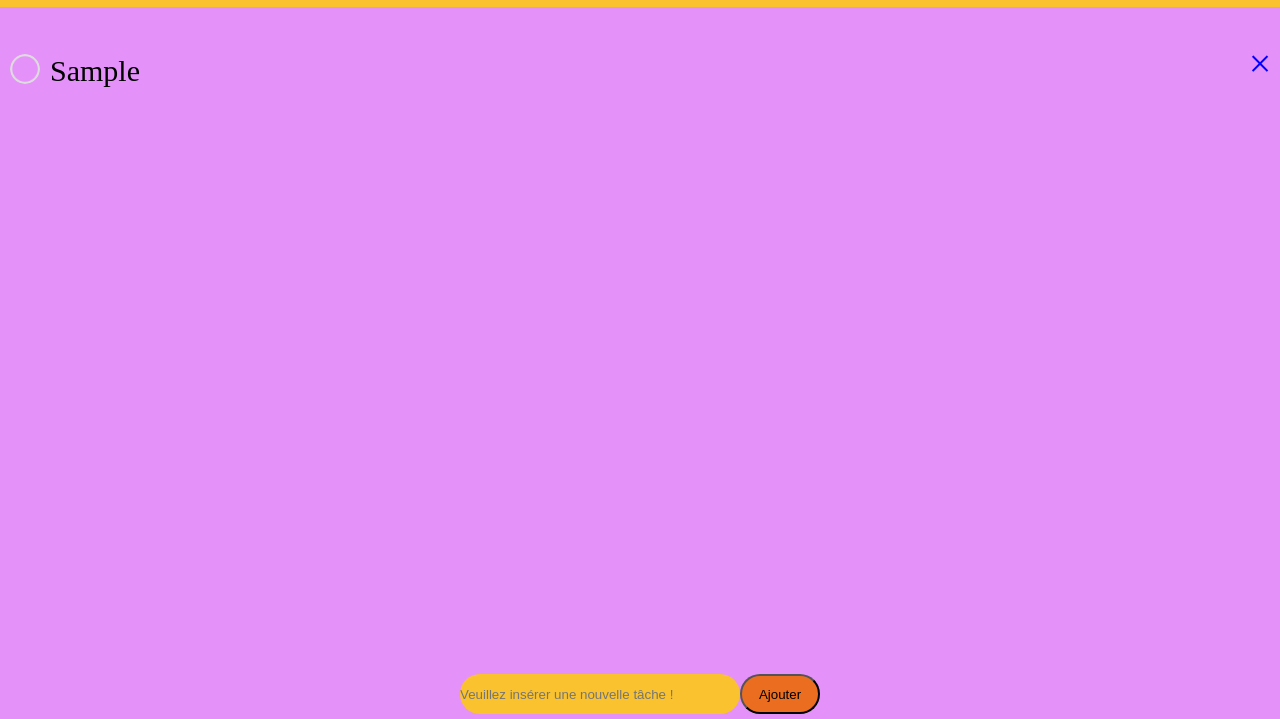
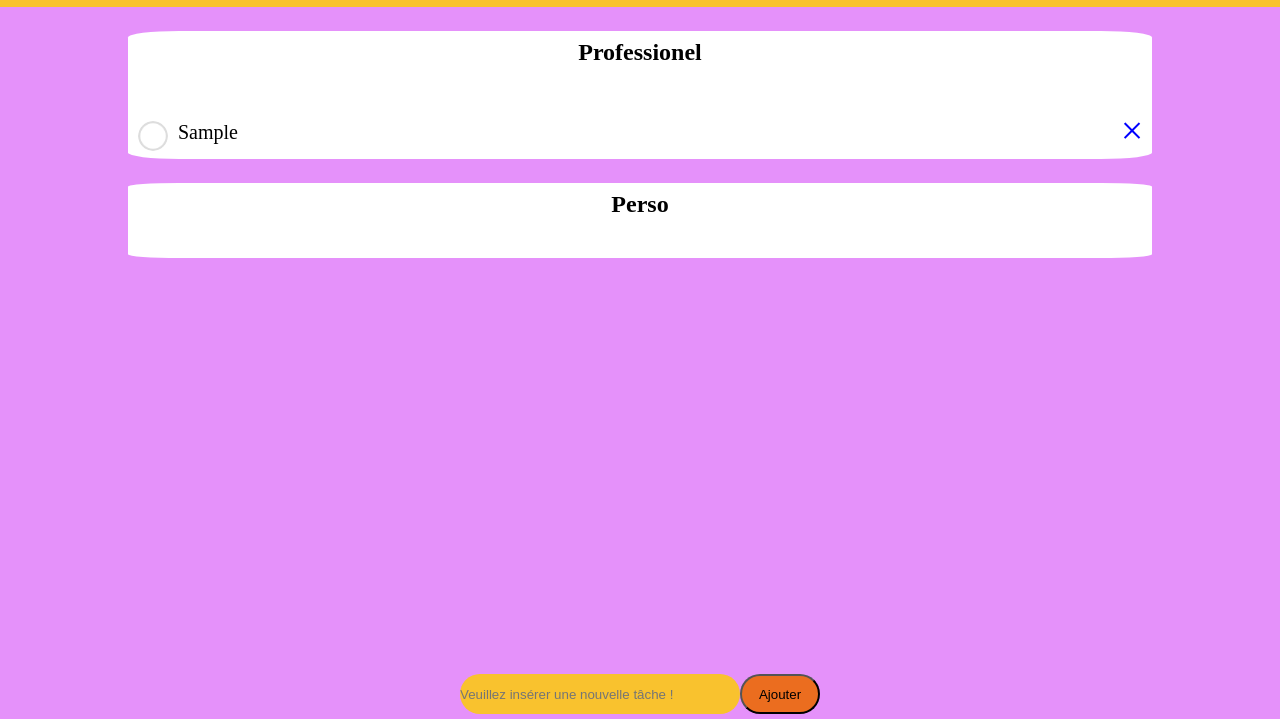
Before and after one commit to techmefr/done-us, a plain HTML site: page index.html in a window 1280 px wide. Both pictures are taken after typing "Sample" into the empty fields and a click on the button "Ajouter". Shown: the part 81-800 px from the top of the page. Drawn offline with Linux system fonts and the light colour scheme.

Commit message:
Dernière version journée du 27 septembre : avec les cartes.

```diff
--- a/index.html
+++ b/index.html
@@ -18,8 +18,10 @@
 
     </header>
 
+    <section class="carteUn">
 
         <div class="containerTasks">
+            <h2>Professionel</h2>
             <div class="titleContainerTasks">
                 <h2></h2>
             </div>
@@ -29,6 +31,24 @@
                 </ul>
             </div>
         </div>
+
+    </section>
+
+    <section class="carteDeux">
+
+        <div class="containerTasks">
+            <h2>Perso</h2>
+            <div class="titleContainerTasks">
+                <h2></h2>
+            </div>
+
+            <div class="tasksList">
+                <ul id="list">
+                </ul>
+            </div>
+        </div>
+
+    </section>
 
         <div class="newTask">
             <input type="text" id="inputText" placeholder="Veuillez insérer une nouvelle tâche !">
--- a/style.css
+++ b/style.css
@@ -52,7 +52,7 @@ margin-top: 4vh;
 
 ul li {
     list-style: none;
-    font-size: 30px;
+    font-size: 20px;
     padding: 15px 10px 15px 50px;
     user-select: none;
     cursor: pointer;
@@ -60,11 +60,6 @@ ul li {
 
 }
 
-#list {
-    overflow: hidden;
-    overflow-y: scroll;
-    max-height: 700px;
-}
 
 ul li::before {
     content: '';
@@ -130,3 +125,29 @@ button {
     border-radius: 30px;
     cursor: pointer;
 }
+
+.containerTasks {
+    background-color: white;
+    width: 80%;
+    margin-top: 3vh;
+    border-radius: 5%;
+    overflow: hidden;
+    overflow-y: scroll;
+    max-height: 200px;
+}
+
+.carteUn {
+    display: flex;
+    justify-content: center;
+}
+
+.containerTasks h2 {
+    display: flex;
+    justify-content: center;
+    margin-top: 1vh;;
+}
+
+.carteDeux {
+    display: flex;
+    justify-content: center;
+}
```
Lines whose indentation alone changed are shown as unchanged.
